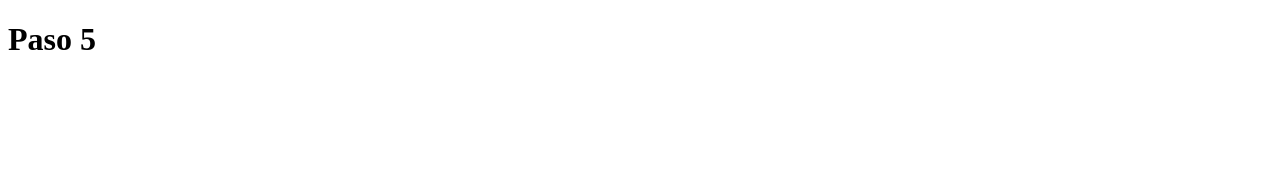
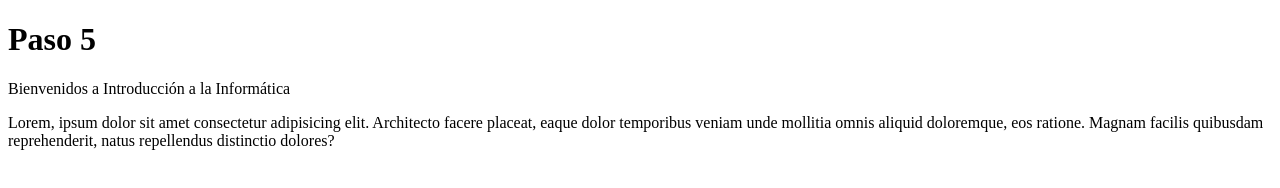
Before and after one commit to yaniravenegas/camada-03, a plain HTML site: page index.html in a window 1280 px wide. Drawn offline with Linux system fonts and the light colour scheme.

Commit message:
Linea 10 y parrrafo en 11

```diff
--- a/index.html
+++ b/index.html
@@ -1,11 +1,18 @@
 <!DOCTYPE html>
 <html lang="en">
-<head>
-    <meta charset="UTF-8">
-    <meta name="viewport" content="width=device-width, initial-scale=1.0">
+  <head>
+    <meta charset="UTF-8" />
+    <meta name="viewport" content="width=device-width, initial-scale=1.0" />
     <title>Document</title>
-</head>
-<body>
+  </head>
+  <body>
     <h1>Paso 5</h1>
-</body>
+    <p>Bienvenidos a Introducción a la Informática</p>
+    <p>
+      Lorem, ipsum dolor sit amet consectetur adipisicing elit. Architecto
+      facere placeat, eaque dolor temporibus veniam unde mollitia omnis aliquid
+      doloremque, eos ratione. Magnam facilis quibusdam reprehenderit, natus
+      repellendus distinctio dolores?
+    </p>
+  </body>
 </html>
```
